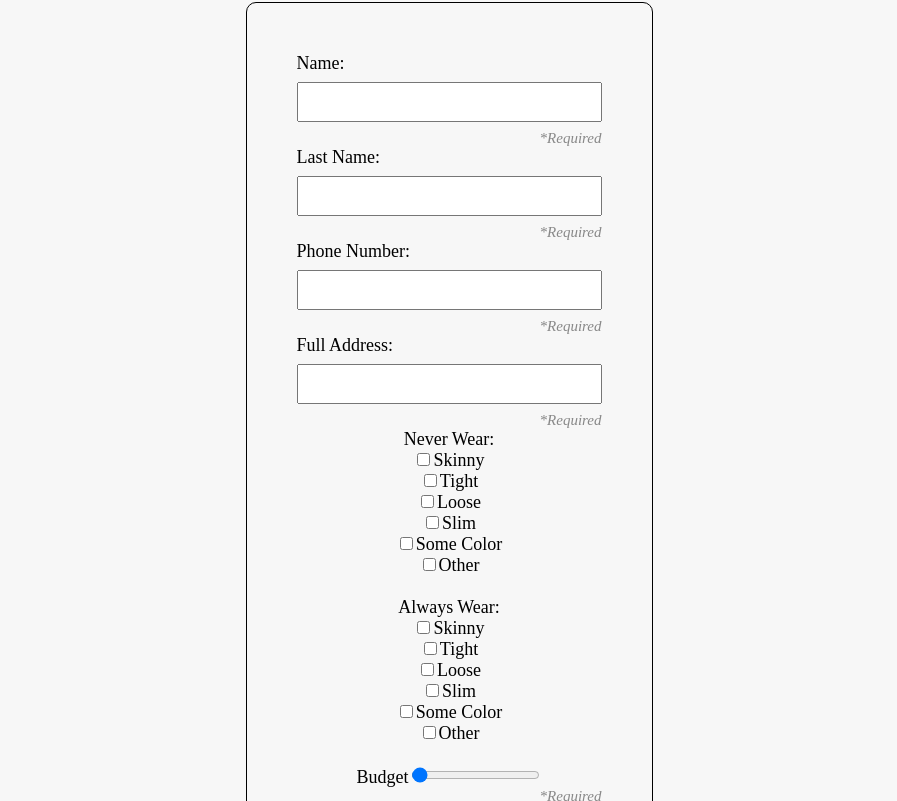
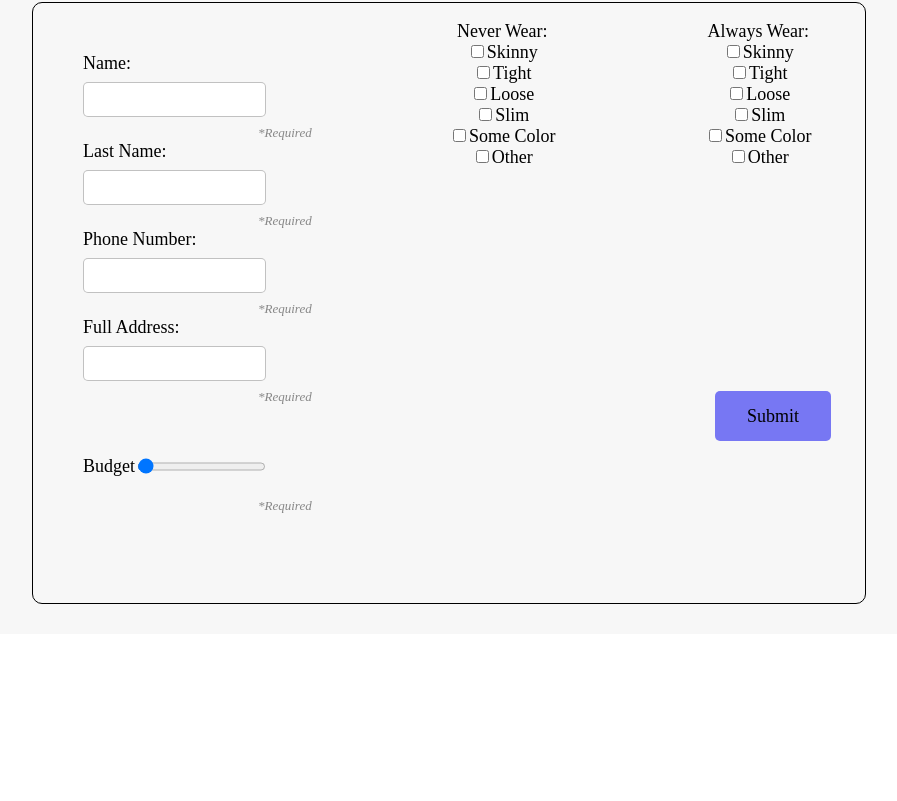
Before and after one commit to hilashay/Shes-got-it-Client, a React (Create React App) app: page /dressme in a window 1280 px wide. Shown: the part 299-1100 px from the top of the page, without its empty margins (191-1088 px from the left). After the commit the page ends 933 px from the top, so only its background shows below. Built offline with nearby package versions, Linux system fonts and the light colour scheme; a web font is replaced by a local one.

Commit message:
change form styling

```diff
--- a/src/App.css
+++ b/src/App.css
@@ -97,19 +97,24 @@ h2 {
 }
 
 .required {
-  display: block;
+  display: flex;
+  justify-content: left;
   text-align: right;
   color: rgba(121, 121, 121, 0.879);
   font-style: italic;
   font-size: smaller;
+  margin-left: 175px;
+  font-size: small;
 }
 
 .requirederror {
-  display: block;
+  display: flex;
+  justify-content: left;
   text-align: right;
   color: rgb(253, 0, 0);
   font-style: italic;
-  font-size: smaller;
+  margin-bottom: 10px;
+  font-size: small;
 }
 
 .input-container {
@@ -117,23 +122,46 @@ h2 {
   border: thin;
   border-radius: 10px;
   border-style: solid;
-  width: 25%;
-  height: 80%;
+  width: 60%;
+  height: 500px;
   padding: 50px;
   margin-top: 20px;
 }
 
 input[type="text"] {
-  width: 100%;
-  height: 40px;
+  display: flex;
+  width: 25%;
+  height: 35px;
   padding: 12px 20px 12px;
   margin: 8px 0;
   box-sizing: border-box;
+  border: thin;
+  border-radius: 5px;
+  border-style: solid;
+  border-color: #8080807d;
 }
 
 .label-input {
   display: flex;
   justify-content: flex-start;
+}
+
+.budget {
+  display: flex;
+  justify-content: flex-start;
+  margin-top: 30px;
+}
+
+.neverWearInput {
+  position: absolute;
+  left: 50%;
+  top: 40%;
+}
+
+.alwaysWearInput {
+  position: absolute;
+  left: 70%;
+  top: 40%;
 }
 
 select {
@@ -144,7 +172,11 @@ select {
 }
 
 input[type="submit"] {
+  position: absolute;
+  right: 20%;
+  bottom: 7%;
   background-color: #7777f3;
+  height: 50px;
   border: none;
   color: black;
   padding: 16px 32px;
@@ -152,7 +184,9 @@ input[type="submit"] {
   margin: 4px 2px;
   cursor: pointer;
   border-radius: 5px;
+  line-height: 0px;
 }
+
 /* success page */
 
 .process-container {
--- a/src/routes/Dressme.jsx
+++ b/src/routes/Dressme.jsx
@@ -16,6 +16,7 @@ function DressMe(props) {
     window.scrollTo(0, 0);
   }, []);
 
+  const [textBox, setTextBox] = useState(false);
   const [details, setDetails] = useState({
     name: "",
     lastName: "",
@@ -48,6 +49,10 @@ function DressMe(props) {
   };
 
   const alwaysWearChangeHandler = (e) => {
+    console.log("e", e);
+    if (e.target.value === "other") {
+      setTextBox(true);
+    }
     if (e.target.checked && !alwaysWearSelect.includes(e.target.value)) {
       setAlwaysWearSelect((prev) => [...prev, e.target.value]);
     } else if (!e.target.checked && alwaysWearSelect.includes(e.target.value)) {
@@ -114,6 +119,7 @@ function DressMe(props) {
         <DressMeIntro />
         <div className="input-container">
           <form onSubmit={handleSubmit}>
+            <div>
               <TextInput
                 label="Name: "
                 onChange={(e) => setDetails({ ...details, name: e.target.value })}
@@ -123,6 +129,7 @@ function DressMe(props) {
               ) : (
                 <span class="required">*Required</span>
               )}
+            </div>
             <TextInput
               label="Last Name: "
               onChange={(e) => setDetails({ ...details, lastName: e.target.value })}
@@ -147,6 +154,20 @@ function DressMe(props) {
             ) : (
               <span class="required">*Required</span>
             )}
+            <br />
+            <div className="budget">
+              <label for="budget">Budget</label>
+              <input
+                type="range"
+                step={100}
+                id="budget"
+                name="budget"
+                onChange={(e) => setDetails({ ...details, budget: e.target.value })}
+                min={0}
+                max={10000}
+              />
+              <div style={{ display: "inline" }}>{details.budget}</div>
+            </div>
             {/* <SelectInput
               label="Shirt Size:"
               onChange={(e) => setDetails({ ...details, shirtSize: e.target.value })}
@@ -157,6 +178,7 @@ function DressMe(props) {
               onChange={(e) => setDetails({ ...details, pantsSize: e.target.value })}
               sizes={["", "36", "38", "40", "42", "44", "46"]}
             /> */}
+            <div className="neverWearInput">
               Never Wear:
               <br />
               <CheckboxInput
@@ -195,7 +217,9 @@ function DressMe(props) {
                 label="Other "
                 onChange={neverWearChangeHandler}
               />
+            </div>
             <br />
+            <div className="alwaysWearInput">
               Always Wear:
               <br />
               <CheckboxInput
@@ -234,25 +258,24 @@ function DressMe(props) {
                 label="Other "
                 onChange={alwaysWearChangeHandler}
               />
-            <br />
-            <label for="budget">Budget</label>
+              {textBox ? (
                 <input
-              type="range"
-              step={100}
-              id="budget"
-              name="budget"
-              onChange={(e) => setDetails({ ...details, budget: e.target.value })}
-              min={0}
-              max={10000}
+                  type="text"
+                  id="name"
+                  name="name"
+                  required
+                  minlength="4"
+                  maxlength="30"
+                  size="10"
                 />
+              ) : null}
+            </div>
             {submitButtonClicked ? (
               <ErrorValidation field={details.budget} />
             ) : (
               <span class="required">*Required</span>
             )}
-            <div style={{ display: "inline" }}>{details.budget}</div>
-            <br></br>
-            <br></br>
+
             <input type="submit" value="Submit" />
           </form>
         </div>
```
Lines whose indentation alone changed are shown as unchanged.
